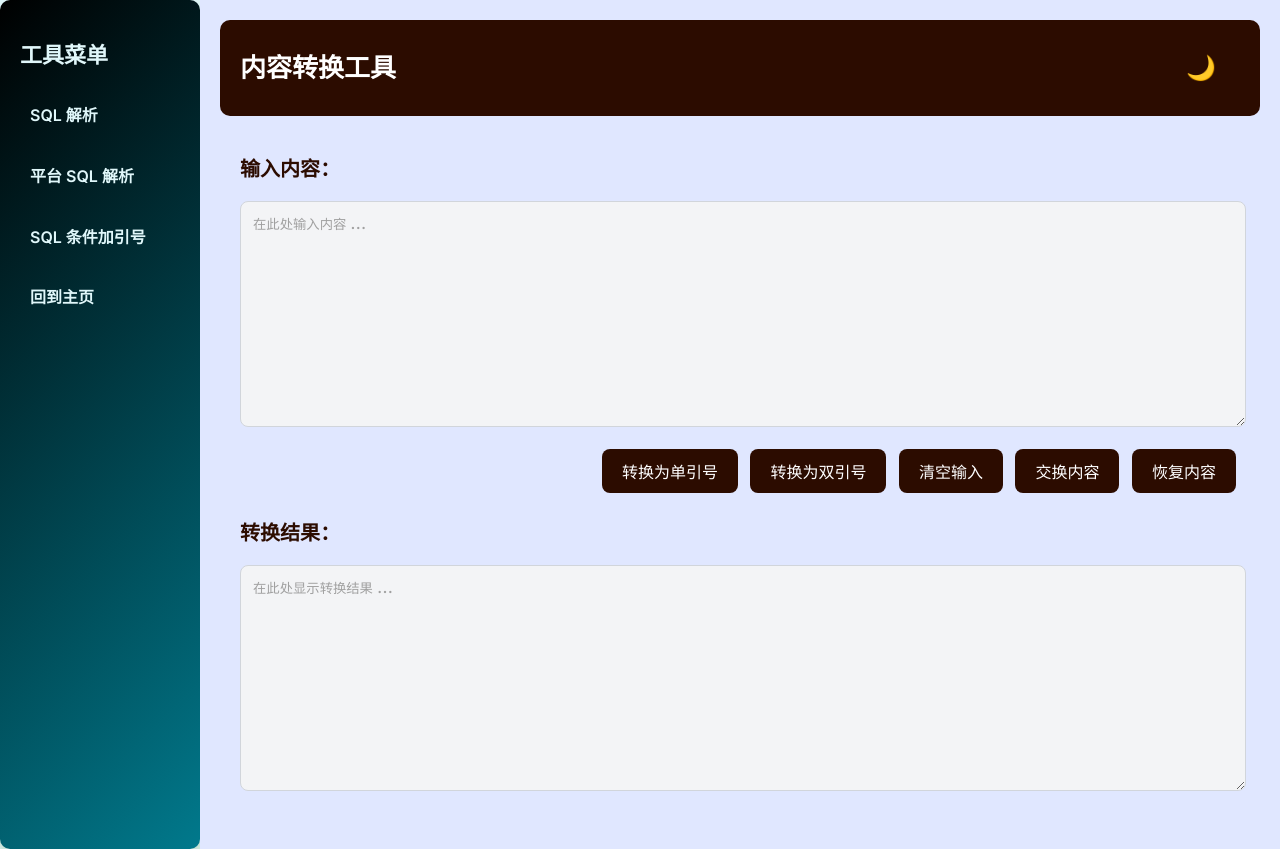
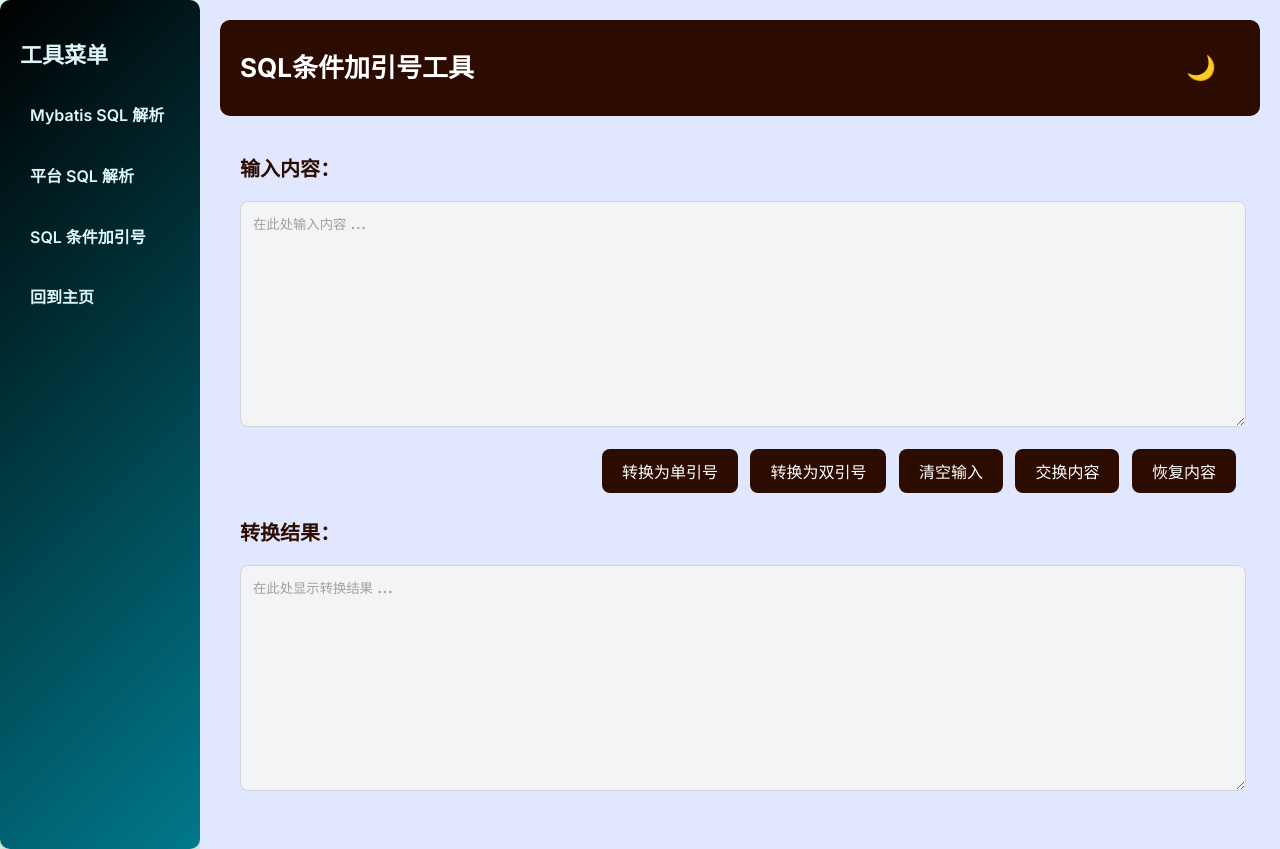
Before and after one commit to 821733497/SQL-Buddy, a plain HTML site: page sql语句加引号.html in a window 1280 px wide. Drawn offline with Linux system fonts and the light colour scheme.

Commit message:
Update sql语句加引号.html

```diff
--- a/sql语句加引号.html
+++ b/sql语句加引号.html
@@ -4,7 +4,7 @@
 <head>
     <meta charset="UTF-8">
     <meta name="viewport" content="width=device-width, initial-scale=1.0">
-    <title>内容转换工具</title>
+    <title>Sql条件加引号工具</title>
     <link href="https://fonts.googleapis.com/css2?family=Inter:wght@400;600;700&family=Fira+Code&display=swap" rel="stylesheet">
     <style>
         :root {
@@ -186,11 +186,10 @@
 
 <body>
         <div class="container">
-        <!-- Sidebar -->
         <div class="sidebar">
             <h2>工具菜单</h2>
-            <a href="Mybatis SQL Log解析.html" class="sub-link">SQL 解析</a>
-            <a href="平台 SQL Log解析.html" class="sub-link">平台 SQL 解析</a>
+            <a href="Mybatis SQL Log解析.html" class="sub-link">Mybatis SQL 解析</a>
+	        <a href="平台 SQL Log解析.html" class="sub-link">平台 SQL 解析</a>
             <a href="sql语句加引号.html" class="sub-link">SQL 条件加引号</a>
             <a href="index.html">回到主页</a>
         </div>
@@ -198,7 +197,7 @@
         <!-- Main content area -->
         <div class="main-content">
             <header>
-                <h1>内容转换工具</h1>
+                <h1>SQL条件加引号工具</h1>
                 <button id="darkModeToggle">🌙</button>
             </header>
 
```
